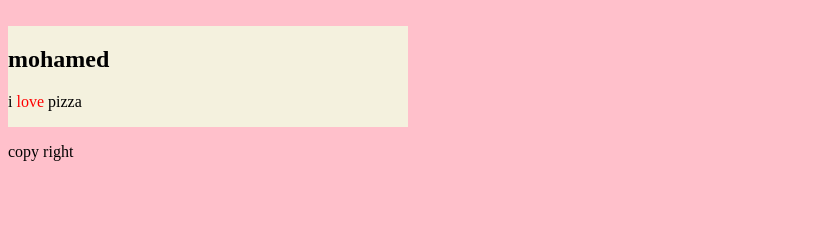
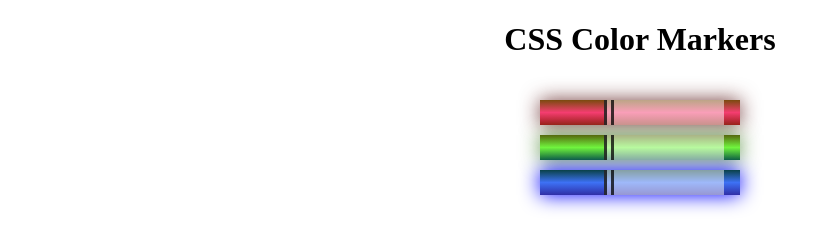
Before and after one commit to Mohamed-sob/project1, a plain HTML site: page index.html in a window 1280 px wide. Shown: the whole page, without its empty margins (0-830 px from the left). Drawn offline with Linux system fonts and the light colour scheme.

Commit message:
Add files via upload

```diff
--- a/index.html
+++ b/index.html
@@ -1,27 +1,26 @@
 <!DOCTYPE html>
 <html lang="en">
-<head>
-    <meta charset="UTF-8">
-    <meta http-equiv="X-UA-Compatible" content="IE=edge">
+  <head>
+    <meta charset="utf-8">
     <meta name="viewport" content="width=device-width, initial-scale=1.0">
-    <title>page</title>
-        <link rel="stylesheet" href="style.css">
-</head>
-<body>
-   <header>
-    <nav>
-        <img src="" alt="">
-    </nav>
-   </header>
-   <main>
-    <h2>mohamed</h2>
-    <p>i <span style="color: red;">love</span>  pizza</p>
-   </main>
-   <footer>
-    <p>copy right</p>
-    <div>
-        <a href=""></a>
+    <title>Colored Markers</title>
+    <link rel="stylesheet" href="styles.css">
+  </head>
+  <body>
+    <h1>CSS Color Markers</h1>
+    <div class="container">
+      <div class="marker red">
+        <div class="cap"></div>
+        <div class="sleeve"></div>
+      </div>
+      <div class="marker green">
+        <div class="cap"></div>
+        <div class="sleeve"></div>
+      </div>
+      <div class="marker blue">
+        <div class="cap"></div>
+        <div class="sleeve"></div>
+      </div>
     </div>
-  </footer>
-</body>
+  </body>
 </html>
--- /dev/null
+++ b/styles.css
@@ -0,0 +1,45 @@
+h1 {
+    text-align: center;
+  }
+
+  .container {
+    background-color: rgb(255, 255, 255);
+    padding: 10px 0;
+  }
+
+  .marker {
+    width: 200px;
+    height: 25px;
+    margin: 10px auto;
+  }
+
+  .cap {
+    width: 60px;
+    height: 25px;
+  }
+
+  .sleeve {
+    width: 110px;
+    height: 25px;
+    background-color: rgba(255, 255, 255, 0.5);
+    border-left: 10px double rgba(0, 0, 0, 0.75);
+  }
+
+  .cap, .sleeve {
+    display: inline-block;
+  }
+
+  .red {
+    background: linear-gradient(rgb(122, 74, 14), rgb(245, 62, 113), rgb(162, 27, 27));
+    box-shadow: 0 0 20px 0 rgba(83, 14, 14, 0.8);
+  }
+
+  .green {
+    background: linear-gradient(#55680D, #71F53E, #116C31);
+    box-shadow: 0 0 20px 0 #3B7E20CC;
+  }
+
+  .blue {
+    background: linear-gradient(hsl(186, 76%, 16%), hsl(223, 90%, 60%), hsl(240, 56%, 42%));
+    box-shadow: 0 0 20px 0 blue;
+  }
```
